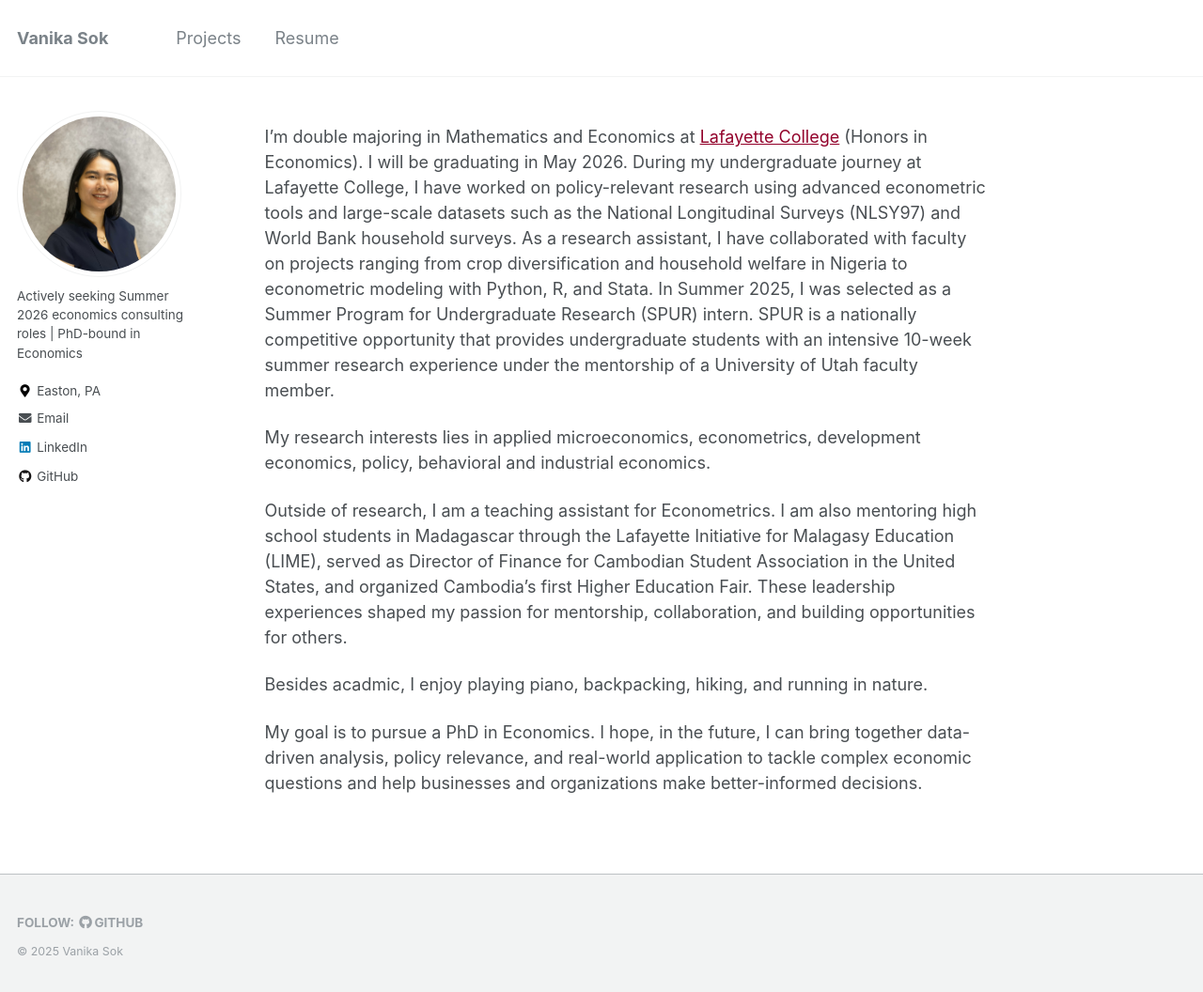
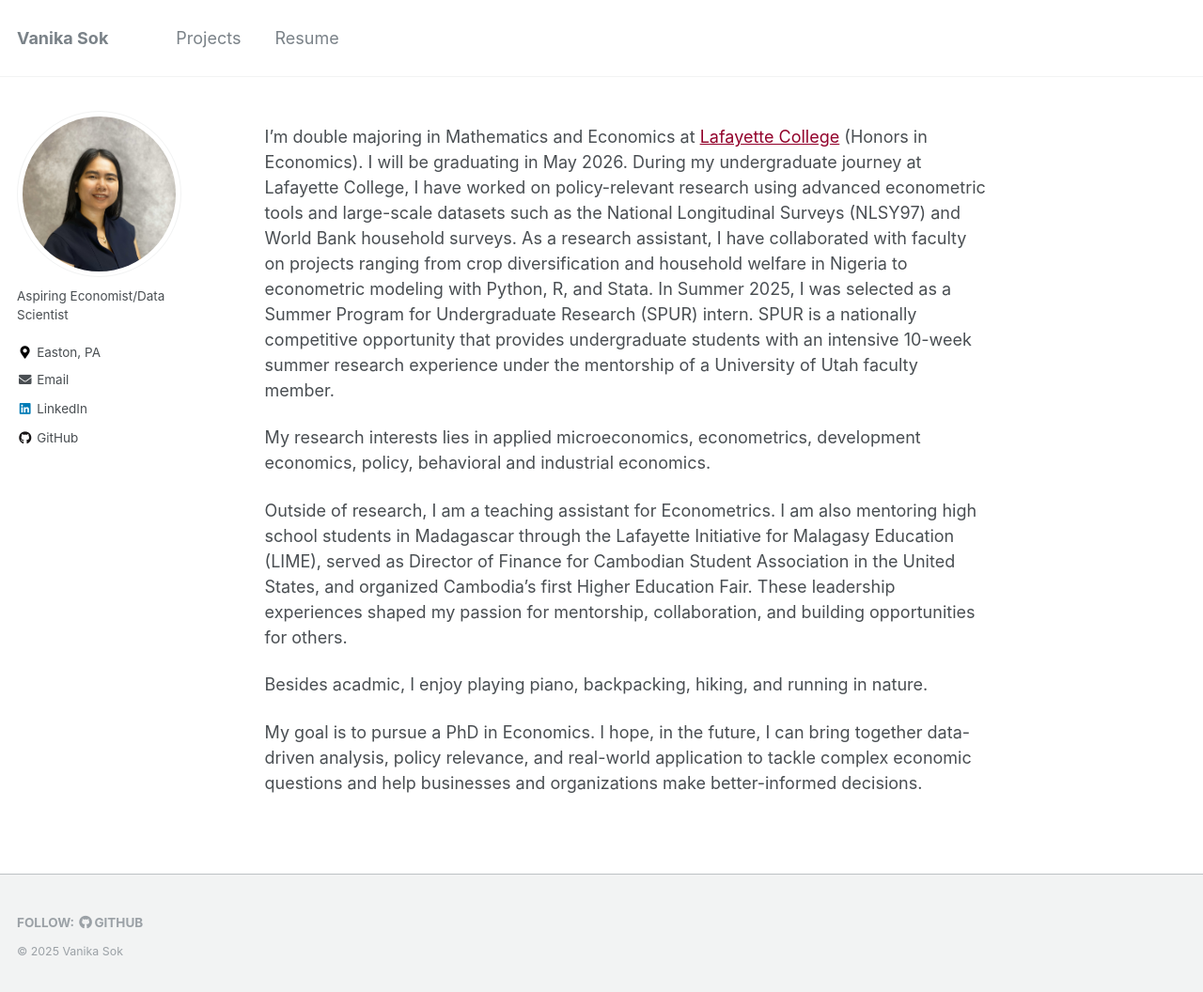
Before and after one commit to Vanika24/Vanika24.github.io, a Jekyll site: the page built from _pages/about.md, in a window 1280 px wide and 1059 px high. Shown: the top 1056 px of the window at 94% size. Built offline with Jekyll 4.4.1, drawn with Linux system fonts in a browser that asks for light colours.

Commit message:
Update _config.yml

```diff
--- a/_config.yml
+++ b/_config.yml
@@ -84,7 +84,7 @@ analytics:
 author:
   name             : "Vanika Sok"
   avatar           : "profile.jpeg"
-  bio              : "Actively seeking Summer 2026 economics consulting roles | PhD-bound in Economics"
+  bio              : "Aspiring Economist/Data Scientist"
   view             :
   location         : "Easton, PA"
   employer         :
```
